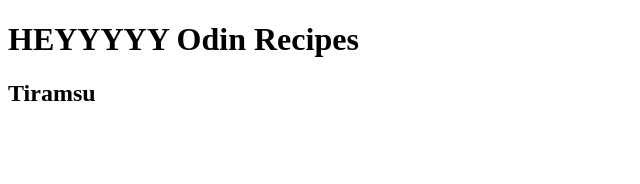
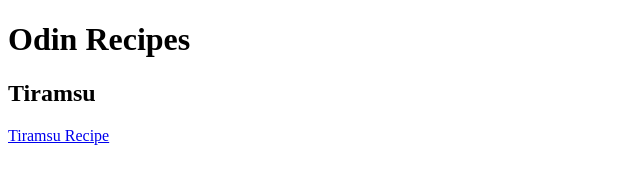
Before and after one commit to sjsikes19/odin-recipes, a plain HTML site: page index.html in a window 1280 px wide. Shown: the whole page, without its empty margins (0-640 px from the left). Drawn offline with Linux system fonts and the light colour scheme.

Commit message:
removed hey

```diff
--- a/index.html
+++ b/index.html
@@ -7,8 +7,8 @@
 
 
     <body>
-        <h1>HEYYYYY Odin Recipes</h1>
+        <h1>Odin Recipes</h1>
         <h2>Tiramsu</h2>
-        <a href="recipes/tiramisu.html"></a>
+        <a href="recipes/tiramisu.html">Tiramsu Recipe</a>
     </body>
 </html>
```
